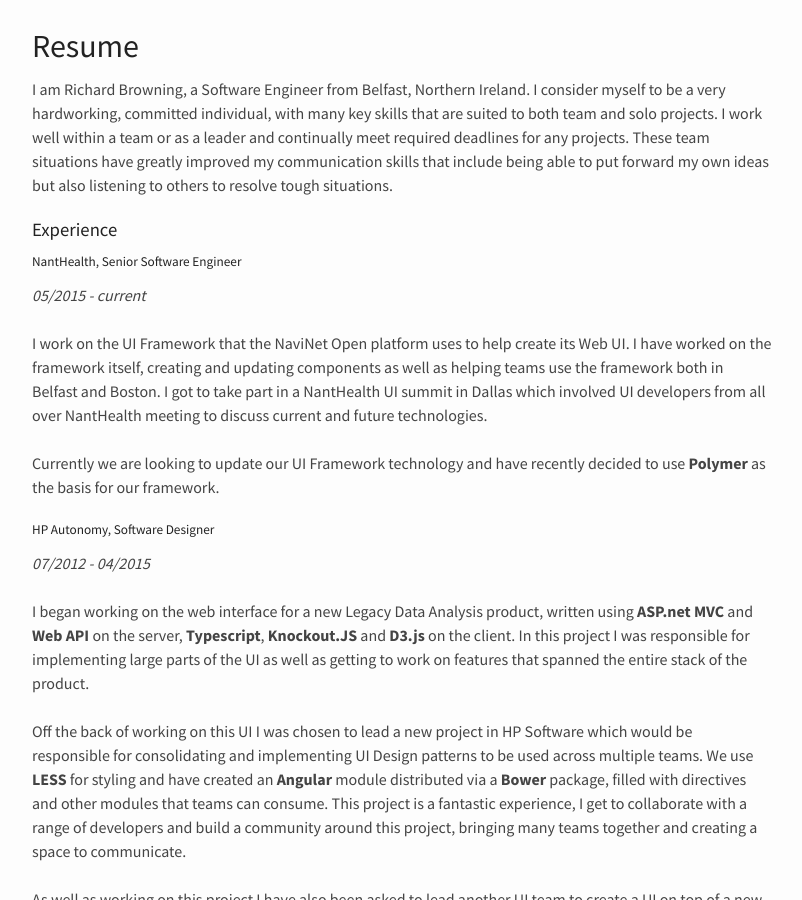
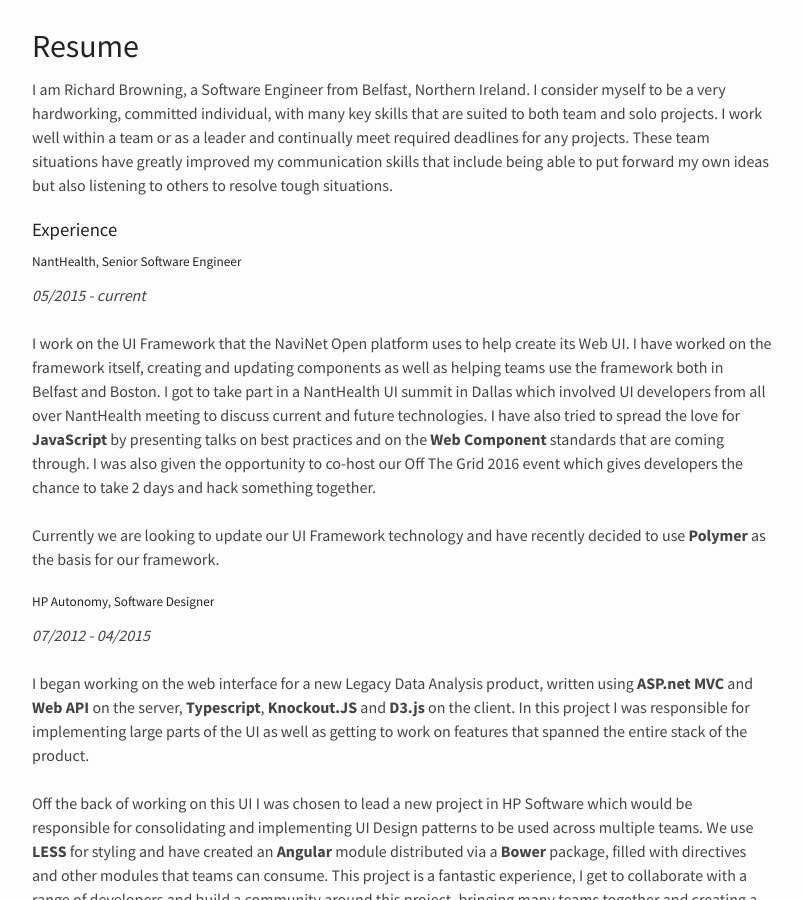
Before and after one commit to rikbrowning/rikbrowning.github.io, a Jekyll site: the page built from resume/index.md, in a window 1280 px wide and 900 px high. Shown: the whole window, without its empty margins (238-1040 px from the left). Built offline with Jekyll 4.4.1, drawn with Linux system fonts in a browser that asks for light colours; some of the changed text lies outside the part shown.

Commit message:
Updating resume again :)

```diff
--- a/resume/index.md
+++ b/resume/index.md
@@ -14,7 +14,7 @@
 
 *05/2015 - current*
 
-I work on the UI Framework that the NaviNet Open platform uses to help create its Web UI. I have worked on the framework itself, creating and updating components as well as helping teams use the framework both in Belfast and Boston. I got to take part in a NantHealth UI summit in Dallas which involved UI developers from all over NantHealth meeting to discuss current and future technologies.
+I work on the UI Framework that the NaviNet Open platform uses to help create its Web UI. I have worked on the framework itself, creating and updating components as well as helping teams use the framework both in Belfast and Boston. I got to take part in a NantHealth UI summit in Dallas which involved UI developers from all over NantHealth meeting to discuss current and future technologies. I have also tried to spread the love for **JavaScript** by presenting talks on best practices and on the **Web Component** standards that are coming through. I was also given the opportunity to co-host our Off The Grid 2016 event which gives developers the chance to take 2 days and hack something together.
 
 Currently we are looking to update our UI Framework technology and have recently decided to use **Polymer** as the basis for our framework.
 
@@ -59,13 +59,13 @@
 
 ### Technical Skills ###
 
-I consider myself a web developer and I have developed my technical skills accordingly. I love Javascript, it seems almost anything can be written using it. I have experience in different libraries such as **Knockout.JS**, **Angular** and **jQuery** but I am always willing to try something new. I have experience with the **LESS** CSS preprocessor as well as **Grunt** for building projects. I have used **Typescript** extensively to provide type safety through out larger applications. I always keep up to date with the latest web technologies and try to integrate them into projects where applicable. I try to use **HTML5** and **CSS3**  where possible.
+I consider myself a web developer and I have developed my technical skills accordingly. I love Javascript, it seems almost anything can be written using it. I have experience in different libraries such as **Polymer**, **Knockout.JS**, **Angular** and **jQuery** but I am always willing to try something new. I have experience with the **LESS** CSS preprocessor as well as **Grunt** and **Gulp** for building projects. I have used **Typescript** extensively to provide type safety through out larger applications. I always keep up to date with the latest web technologies and try to integrate them into projects where applicable.
 
 I have gained experience developing **C#** applications ranging from command line interfaces, games to cloud hosted websites in the **Azure** cloud. Most projects I have been a part of have used **SQL Server** for data storage.
 
 Source control has always been used on projects I have worked on, so I have experience and knowledge in using **Git**, **Perforce**, **Subversion** and **Source Depot**.
 
-At HP Autonomy I was fortunate enough to receive **Agile** training and I am currently **Scrum Master** on a project. I also try to write **DRY** code and always follow **YAGNI** which I feel is critical as over engineering is a huge issue on most projects.
+At HP Autonomy I was fortunate enough to receive **Agile** training and was **Scrum Master** on a project. I also try to write **DRY** code and always follow **YAGNI** which I feel is critical as over engineering is a huge issue on most projects.
 
 ### Outside Work ###
 
```
